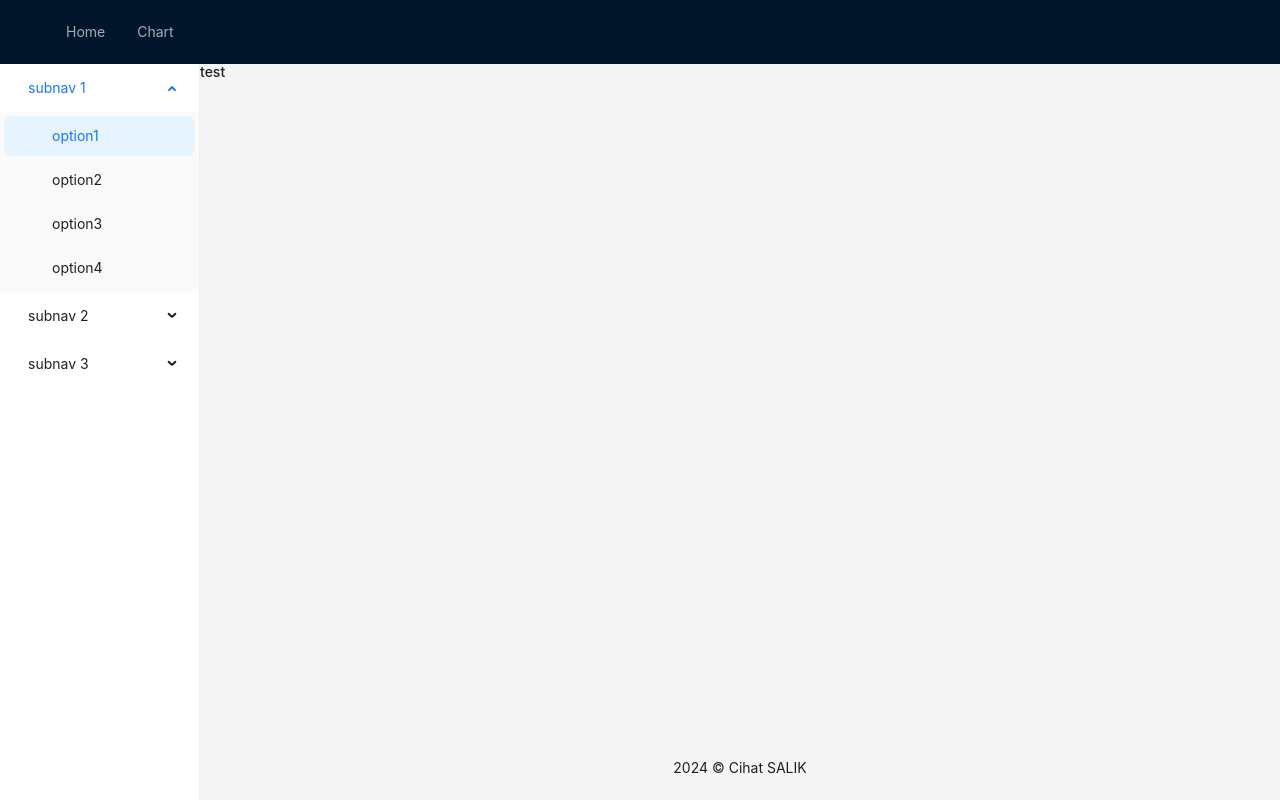
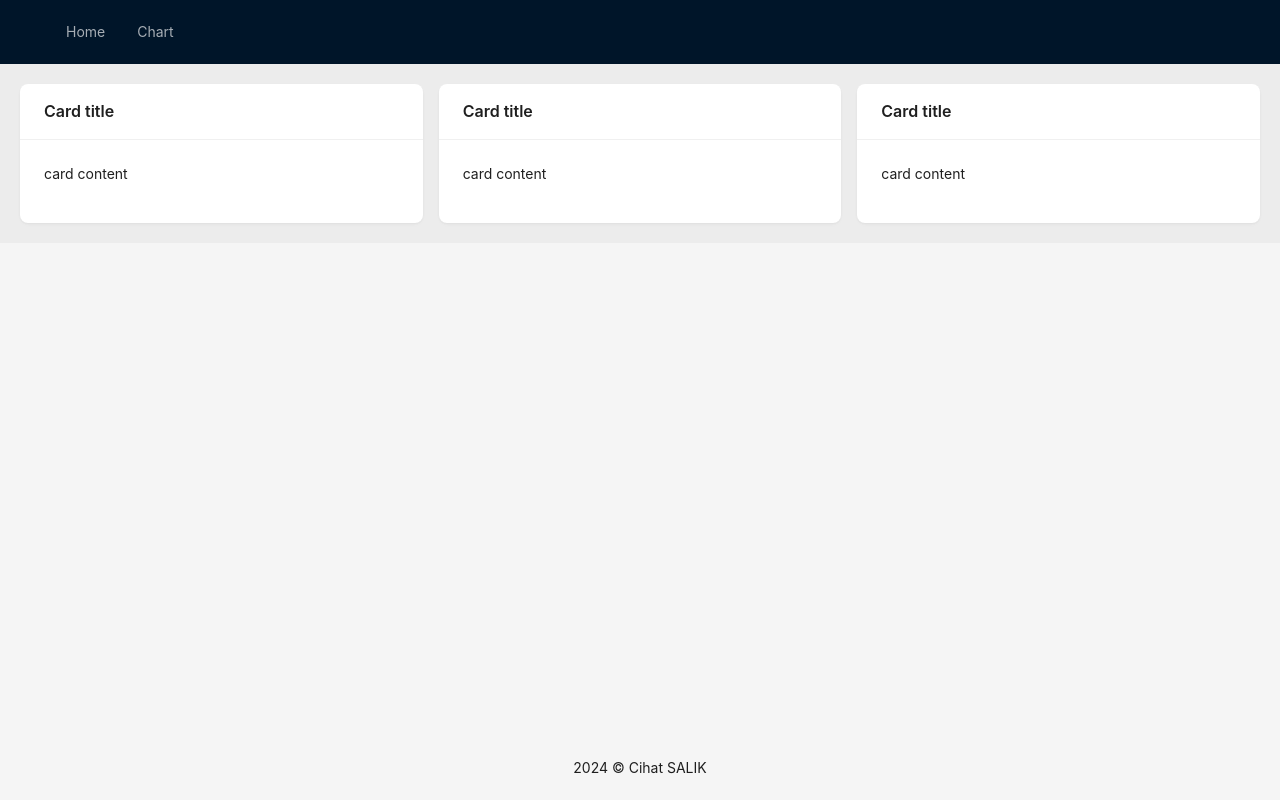
Before and after one commit to cihat/data-visio, a Vue app in the folder frontend/: page / in a window 1280 px wide. Built offline with nearby package versions, Linux system fonts and the light colour scheme; what highcharts-vue would draw is missing.

Commit message:
Update chart components and folder structure

```diff
--- a/frontend/src/app.vue
+++ b/frontend/src/app.vue
@@ -1,13 +1,11 @@
 <script setup lang="ts">
 import AppHeader from './components/AppHeader.vue';
-import AppSidebar from './components/AppSidebar.vue';
 </script>
 
 <template>
   <a-layout id="app">
     <app-header />
     <a-layout>
-      <app-sidebar />
       <a-layout>
         <a-layout-content class="content">
           <router-view />
--- a/frontend/src/components/TheWelcome.vue
+++ b/frontend/src/components/TheWelcome.vue
@@ -2,5 +2,23 @@
 </script>
 
 <template>
-  <h1>test</h1>
+  <div style="background-color: #ececec; padding: 20px">
+    <a-row :gutter="16">
+      <a-col :span="8">
+        <a-card title="Card title" :bordered="false">
+          <p>card content</p>
+        </a-card>
+      </a-col>
+      <a-col :span="8">
+        <a-card title="Card title" :bordered="false">
+          <p>card content</p>
+        </a-card>
+      </a-col>
+      <a-col :span="8">
+        <a-card title="Card title" :bordered="false">
+          <p>card content</p>
+        </a-card>
+      </a-col>
+    </a-row>
+  </div>
 </template>
--- /dev/null
+++ b/frontend/src/components/chart/ChartBreadCrumb.vue
@@ -0,0 +1,7 @@
+<template>
+  <a-breadcrumb style="margin: 16px 0">
+    <a-breadcrumb-item>Home</a-breadcrumb-item>
+    <a-breadcrumb-item>List</a-breadcrumb-item>
+    <a-breadcrumb-item>App</a-breadcrumb-item>
+  </a-breadcrumb>
+</template>
--- a/frontend/src/views/ChartView.vue
+++ b/frontend/src/views/ChartView.vue
@@ -1,5 +1,8 @@
 <script lang="ts" setup>
 import { ref, reactive } from 'vue';
+import ChartSidebar from '@/components/chart/ChartSidebar.vue';
+import ChartBreadCrumb from '@/components/chart/ChartBreadCrumb.vue';
+
 const selectedKeys2 = ref<string[]>(['1']);
 const openKeys = ref<string[]>(['sub1']);
 
@@ -21,19 +24,14 @@ const chartOptions = reactive({
 
 <template>
   <a-layout>
+    <chart-sidebar />
     <a-layout-content style="padding: 0 50px">
-      <a-breadcrumb style="margin: 16px 0">
-        <a-breadcrumb-item>Home</a-breadcrumb-item>
-        <a-breadcrumb-item>List</a-breadcrumb-item>
-        <a-breadcrumb-item>App</a-breadcrumb-item>
-      </a-breadcrumb>
-      <a-layout style="padding: 24px 0; background: #fff">
-        <a-layout-content :style="{ padding: '0 24px', minHeight: '280px' }">
-          Chart
-          <highcharts :options="chartOptions"></highcharts>
+      <chart-bread-crumb />
+      <a-layout-content :style="{ padding: '0 24px', minHeight: '280px' }">
+        Chart
+        <highcharts :options="chartOptions"></highcharts>
 
-        </a-layout-content>
-      </a-layout>
+      </a-layout-content>
     </a-layout-content>
   </a-layout>
 </template>
```
Also changed, not shown: frontend/src/components/chart/ChartSidebar.vue (renamed from frontend/src/components/AppSidebar.vue).
